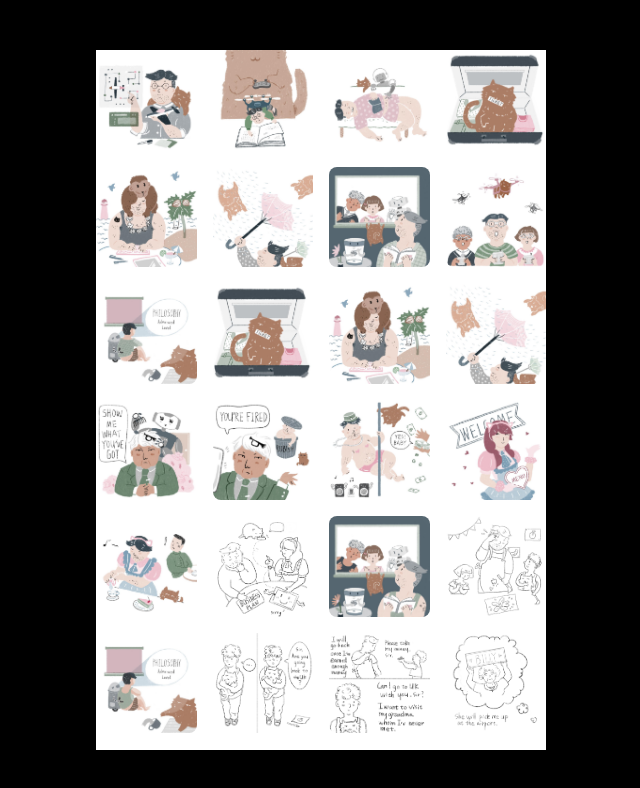
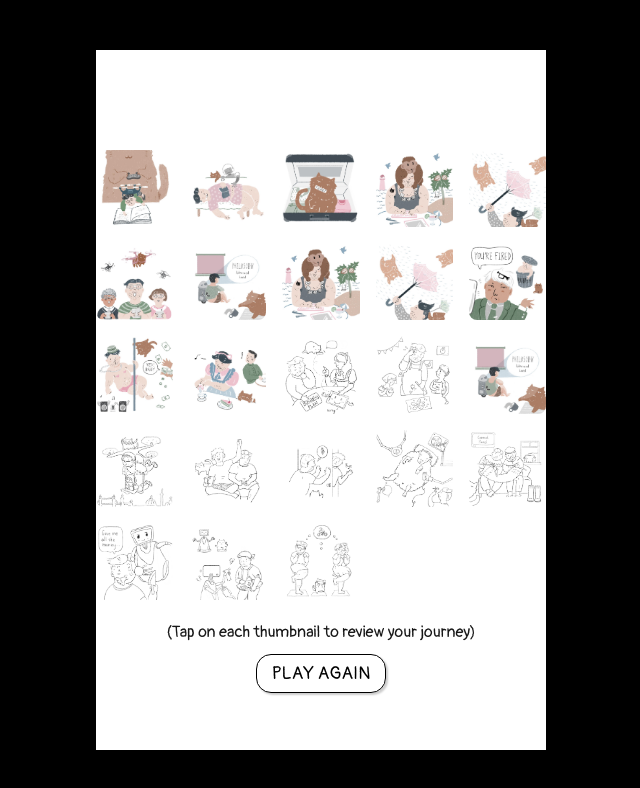
Before and after one commit to weilidai2001/keep-my-cat-2025, a Next.js app: page /retro in a window 1280 px wide. Shown: the top 788 px of the page, without its empty margins (319-959 px from the left). Built offline with nearby package versions, Linux system fonts and the light colour scheme.

Commit message:
feat: add play again button and filter retro states in mission gallery

```diff
--- a/src/app/retro/page.tsx
+++ b/src/app/retro/page.tsx
@@ -1,10 +1,13 @@
 import Modal from "@/components/ui/modal";
 import { getMissionStatesWithImages } from "@/data/states";
+import Button from "@/components/ui/button";
+import { ControlsContainer } from "@/components/controls-container";
 
 export default function Retro() {
   const statesWithImages = getMissionStatesWithImages();
   return (
-    <div className="grid grid-cols-4 gap-4">
+    <main className="pt-[100px]">
+      <div className="grid grid-cols-5 gap-4">
         {statesWithImages.map((state, idx) => {
           return (
             <div key={idx} className="aspect-square w-full">
@@ -17,5 +20,10 @@ export default function Retro() {
           );
         })}
       </div>
+      <ControlsContainer>
+        <h2>(Tap on each thumbnail to review your journey)</h2>
+        <Button text="PLAY AGAIN" />
+      </ControlsContainer>
+    </main>
   );
 }
--- a/src/data/states.ts
+++ b/src/data/states.ts
@@ -680,7 +680,7 @@ export const getMissionStatesWithImages = (): (MissionState & {
   return Object.entries(states)
     .filter(
       ([key, state]: [string, MissionState]) =>
-        key.startsWith("mission_") && !!state.heroImageUrl
+        key.startsWith("mission_") && !!state.heroImageUrl && !!state.retro
     )
     .map(([, state]) => state as MissionState & { heroImageUrl: string });
 };
```
Lines whose indentation alone changed are shown as unchanged.
